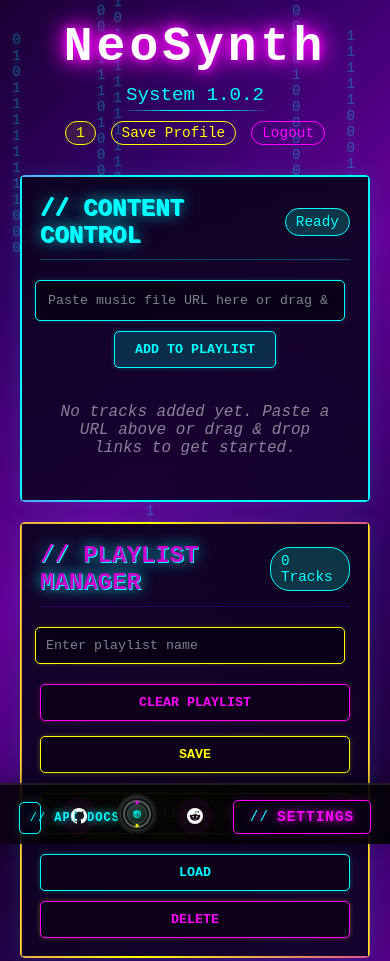
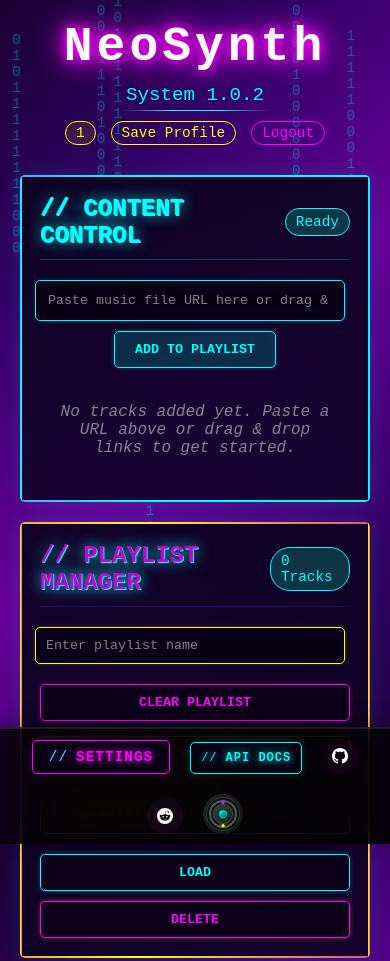
Before and after one commit to isolinear-labs/Neosynth, a website with bundled scripts: page frontend/index.html in a window 390 px wide. Shown: the top 961 px of the page. Built offline with nearby package versions, Linux system fonts and the light colour scheme; no server answers; sample sign-in values are in the browser's storage; files whose address does not match are found by name.

Commit message:
mobile css fix

```diff
--- a/frontend/cssCustom/footer.css
+++ b/frontend/cssCustom/footer.css
@@ -265,9 +265,9 @@ body {
 @media (max-width: 768px) {
 	.footer {
 		padding: 12px 15px;
-		justify-content: space-between;
-		flex-wrap: nowrap;
-		gap: 10px;
+		justify-content: center;
+		flex-wrap: wrap;
+		gap: 8px;
 		height: auto;
 		min-height: 60px;
 	}
@@ -278,13 +278,21 @@ body {
 		flex-shrink: 1;
 		min-width: 0;
 		white-space: nowrap;
+		order: 1;
 	}
-	.github-link,
+	.github-link {
+		width: 36px;
+		height: 36px;
+		margin-right: 0;
+		flex-shrink: 0;
+		order: 2;
+	}
 	.reddit-link {
 		width: 36px;
 		height: 36px;
 		margin-right: 0;
 		flex-shrink: 0;
+		order: 3;
 	}
 	.github-icon,
 	.reddit-icon {
@@ -293,12 +301,15 @@ body {
 	}
 	.tech-socket-btn {
 		flex-shrink: 0;
+		order: 4;
 	}
 	.theme-select {
 		font-size: 0.8rem;
 		padding: 8px 25px 8px 12px;
 		flex: 1;
 		min-width: 120px;
+		order: 5;
+		width: 100%;
 	}
 	body {
 		padding-bottom: 80px;
```
